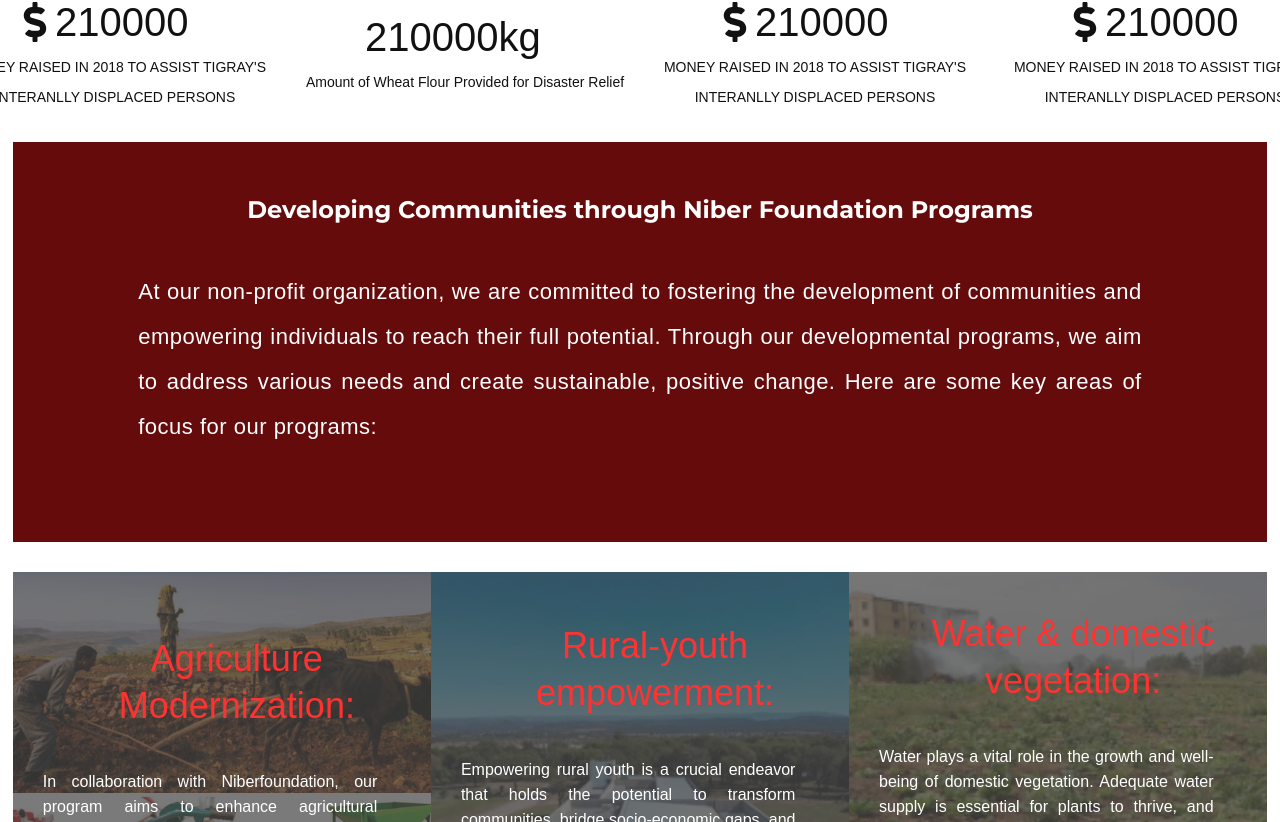
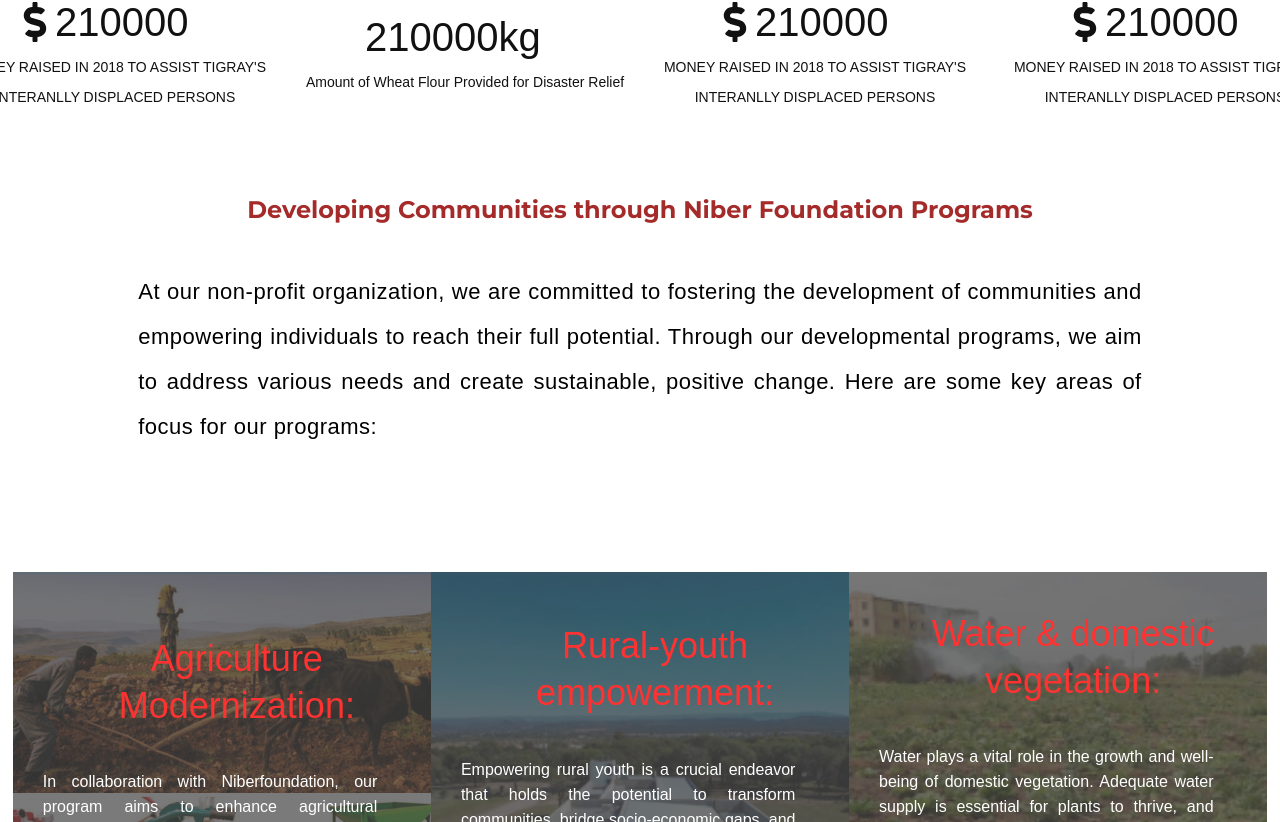
Before and after one commit to AredomLeake/niber-deploy, a Next.js app: page / in a window 1280 px wide. Shown: the part 1778-2600 px from the top of the page. Built offline with nearby package versions, Linux system fonts and the light colour scheme; no server answers.

Commit message:
new update on oct 4

```diff
--- a/src/app/blog/page.jsx
+++ b/src/app/blog/page.jsx
@@ -19,6 +19,7 @@
   const data = await getData();
   return (
     <div className={styles.mainContainer}>
+      <h3>This page will available soon, Thank you for your visit </h3>
       {data.map((item) => (
         <Link
           href={`/blog/${item._id}`}
--- a/src/app/page.module.css
+++ b/src/app/page.module.css
@@ -69,7 +69,8 @@
   margin-bottom: 30px;
 }
 .programsco {
-  background-color: rgba(97, 4, 4, 0.967);
+  background-color: white;
+  color: black;
 }
 .paragra {
   display: inline-block;
@@ -119,6 +120,7 @@
 }
 .h2 {
   margin-bottom: 30px;
+  color: brown;
 }
 .sec3 {
   display: flex;
```
